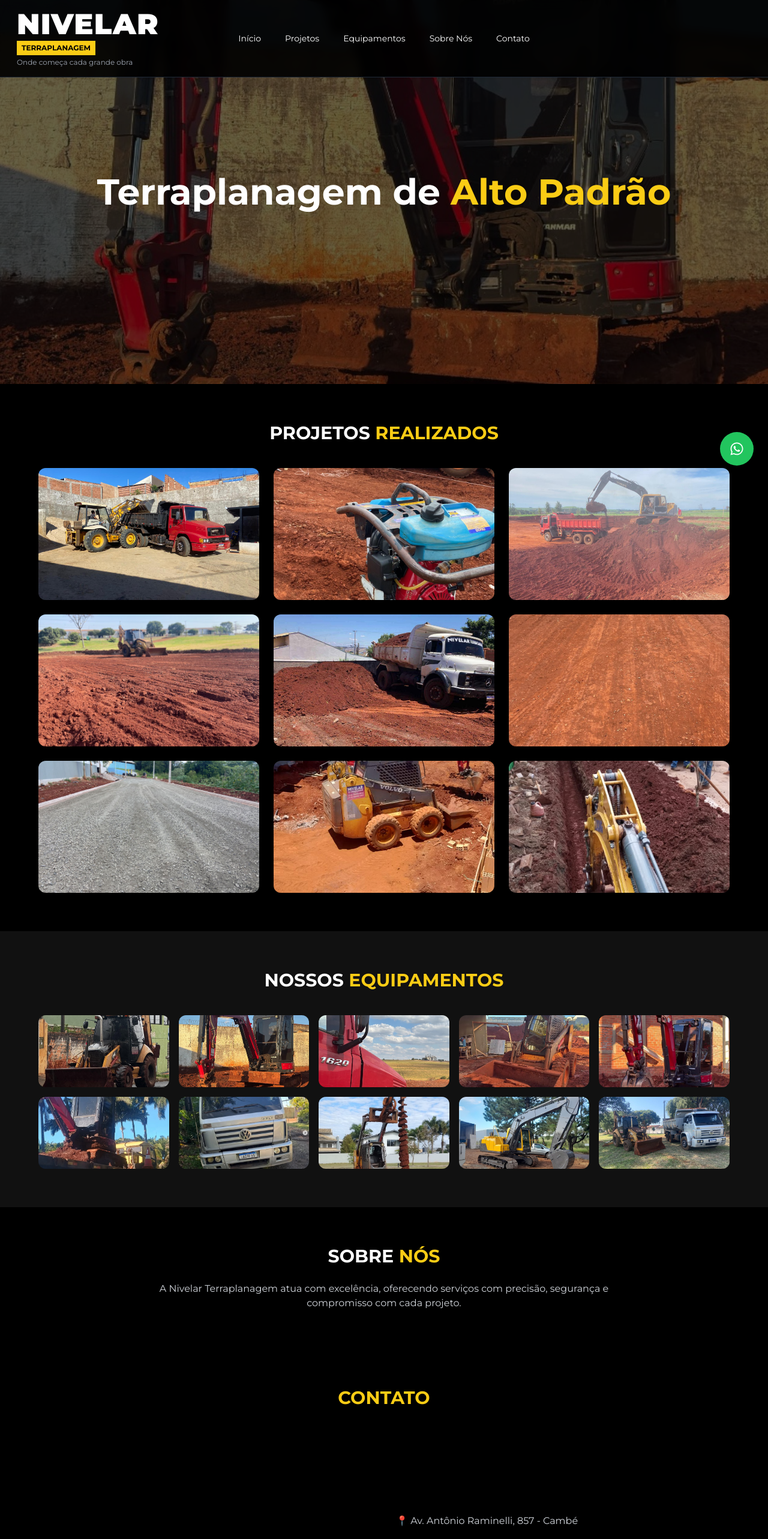
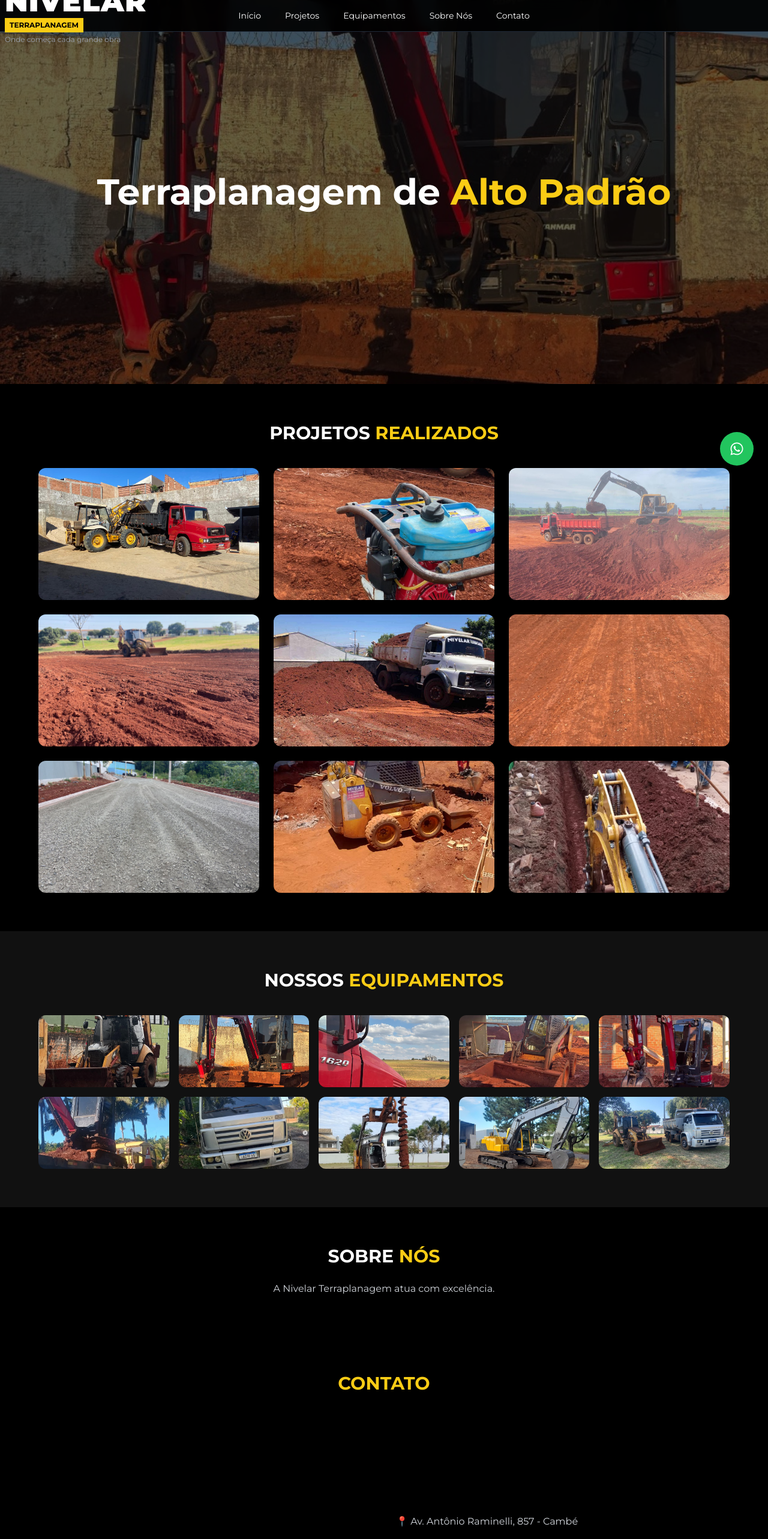
Before and after one commit to emanueldomingues/site-nivelar, a Next.js app: page / in a window 1280 px wide. Shown: the top 2565 px of the page at 60% size. Built offline with nearby package versions, Linux system fonts and the light colour scheme; grey boxes are pictures that could not be loaded.

Commit message:
fix final: logo alinhamento + mapa + instagram correto

```diff
--- a/app/page.tsx
+++ b/app/page.tsx
@@ -2,7 +2,7 @@
 
 import { useState, useEffect } from "react";
 import { FaWhatsapp } from "react-icons/fa";
-import { BsInstagram } from "react-icons/bs"; // 🔥 instagram correto
+import { FaInstagram } from "react-icons/fa6"; // 🔥 correto definitivo
 
 export default function Home() {
   const [current, setCurrent] = useState(0);
@@ -50,10 +50,11 @@ export default function Home() {
 
       {/* HEADER */}
       <header className="fixed top-0 w-full bg-black/90 backdrop-blur z-50 border-b border-gray-800">
-        <div className="max-w-7xl mx-auto flex items-center justify-between px-2 md:px-6 py-4">
 
-          {/* 🔥 LOGO COLADA NA ESQUERDA */}
-          <div className="flex flex-col leading-tight ml-1">
+        {/* 🔥 LOGO REALMENTE COLADA NO CANTO */}
+        <div className="flex items-center justify-center relative px-2 py-4">
+
+          <div className="absolute left-0 flex flex-col leading-tight ml-2">
             <h1 className="text-5xl font-black tracking-wide">
               NIVELAR
             </h1>
@@ -65,8 +66,8 @@ export default function Home() {
             </span>
           </div>
 
-          {/* MENU CENTRAL */}
-          <nav className="hidden md:flex gap-10 text-sm font-medium absolute left-1/2 transform -translate-x-1/2">
+          {/* MENU CENTRAL (não mexer mais) */}
+          <nav className="hidden md:flex gap-10 text-sm font-medium">
             <a href="#home" className="hover:text-yellow-400 transition">Início</a>
             <a href="#projetos" className="hover:text-yellow-400 transition">Projetos</a>
             <a href="#equipamentos" className="hover:text-yellow-400 transition">Equipamentos</a>
@@ -74,7 +75,6 @@ export default function Home() {
             <a href="#contato" className="hover:text-yellow-400 transition">Contato</a>
           </nav>
 
-          <div className="w-[120px]" />
         </div>
       </header>
 
@@ -141,8 +141,7 @@ export default function Home() {
         </h2>
 
         <p className="max-w-3xl mx-auto text-gray-300">
-          A Nivelar Terraplanagem atua com excelência, oferecendo serviços com
-          precisão, segurança e compromisso com cada projeto.
+          A Nivelar Terraplanagem atua com excelência.
         </p>
       </section>
 
@@ -154,13 +153,12 @@ export default function Home() {
 
         <div className="grid md:grid-cols-2 gap-10 items-center max-w-6xl mx-auto">
 
-          {/* 🔥 MAPA MAIOR */}
+          {/* 🔥 MAPA AJUSTADO FINAL */}
           <iframe
             src="https://www.google.com/maps?q=Av.+Antônio+Raminelli,+857,+Cambé&output=embed"
-            className="w-full h-[500px] rounded-xl"
+            className="w-full h-[550px] rounded-xl"
           />
 
-          {/* CONTATOS */}
           <div className="space-y-5 text-base">
 
             <p className="text-gray-300">
@@ -185,13 +183,13 @@ export default function Home() {
               </a>
             ))}
 
-            {/* 🔥 INSTAGRAM CORRIGIDO */}
+            {/* 🔥 INSTAGRAM FINAL CORRETO */}
             <a
               href="https://instagram.com/terraplanagem.nivelar"
               target="_blank"
               className="flex items-center gap-3 hover:text-yellow-400 transition"
             >
-              <BsInstagram className="text-xl" />
+              <FaInstagram className="text-xl" />
               @terraplanagem.nivelar
             </a>
 
```
